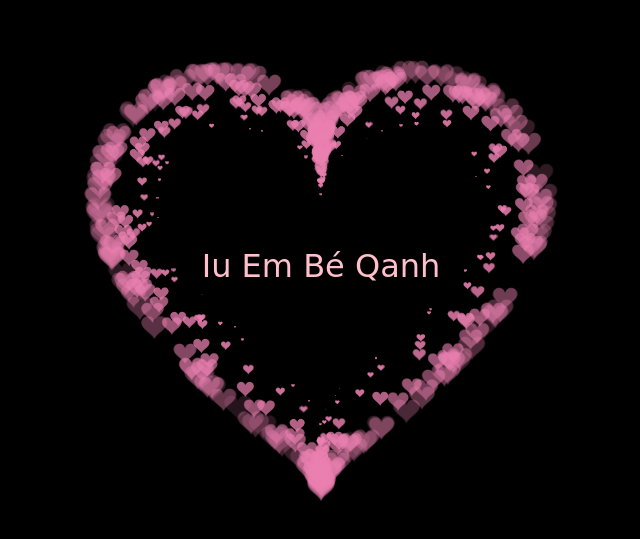
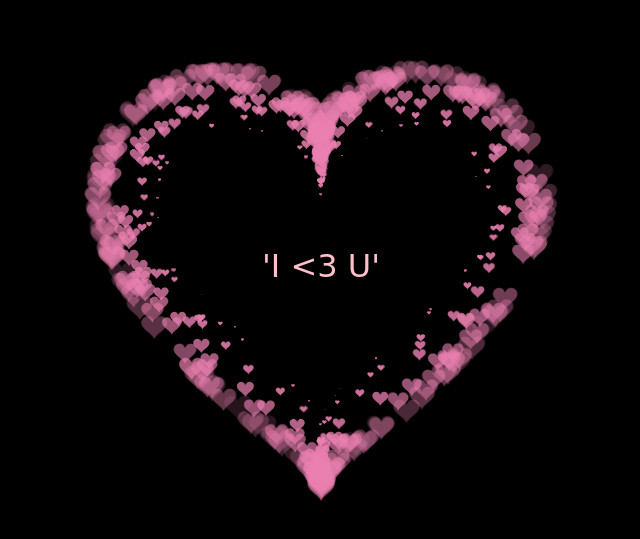
Before and after one commit to duckmink/LuvYou, a plain HTML site: page index.html in a window 1280 px wide. Shown: the part 123-662 px from the top of the page, without its empty margins (319-959 px from the left). Drawn offline with Linux system fonts and the light colour scheme.

Commit message:
Update index.html

```diff
--- a/index.html
+++ b/index.html
@@ -46,7 +46,7 @@
     margin: 0;
     font-family: cursive;
     font-size: 2em;
-">Iu Em Bé Qanh</p>
+">'I <3 U'</p>
     <script>
         /*
 
```
